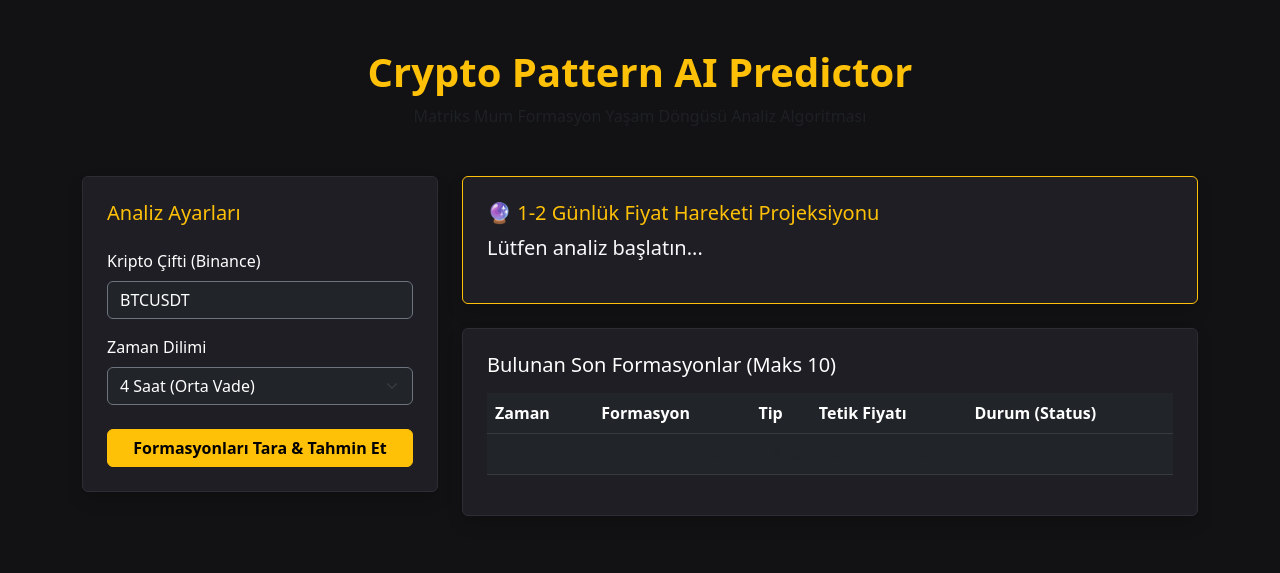
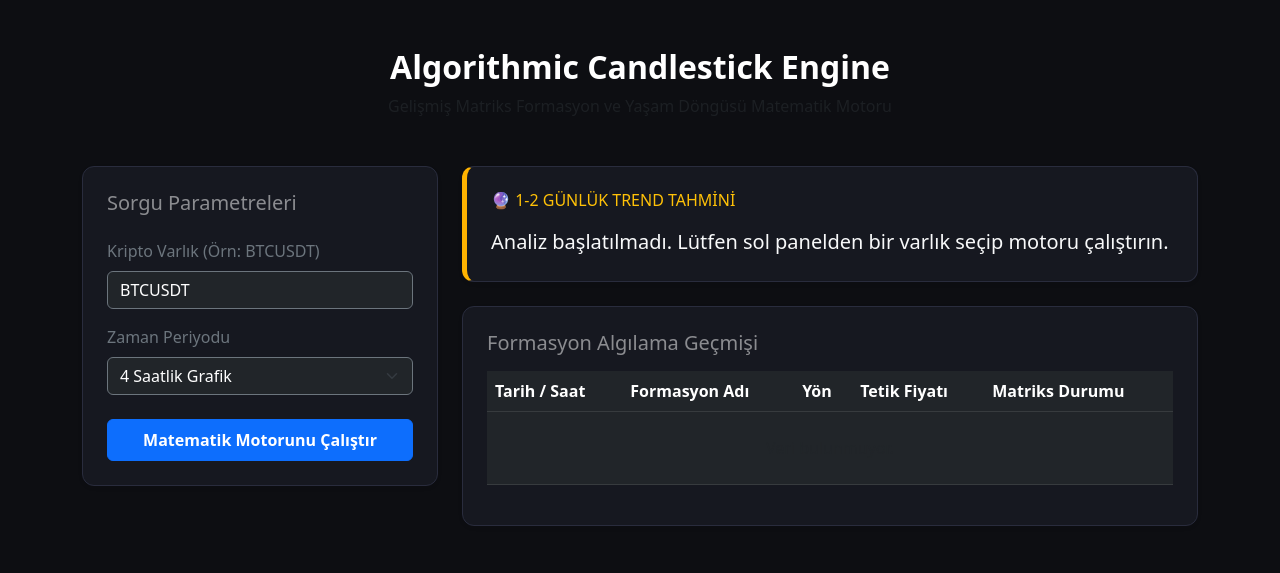
Before and after one commit to farukcap/borsa, a Flask app: page / in a window 1280 px wide. Shown: the top 573 px of the page. Run offline with Flask 3, Linux system fonts and the light colour scheme.

Commit message:
Update index.html

```diff
--- a/templates/index.html
+++ b/templates/index.html
@@ -3,67 +3,68 @@
 <head>
     <meta charset="UTF-8">
     <meta name="viewport" content="width=device-width, initial-scale=1.0">
-    <title>Kripto Mum Formasyon Tarayıcı</title>
+    <title>Pure Math Crypto Pattern Analyzer</title>
     <link href="https://cdn.jsdelivr.net/npm/bootstrap@5.3.0/dist/css/bootstrap.min.css" rel="stylesheet">
     <style>
-        body { background-color: #121214; color: #e4e6eb; }
-        .card { background-color: #1e1e24; border: 1px solid #2d2d35; color: #fff; }
-        .badge-bullish { background-color: #26a69a; }
-        .badge-bearish { background-color: #ef5350; }
-        .status-confirmed { color: #26a69a; font-weight: bold; }
-        .status-fail { color: #ef5350; font-weight: bold; }
-        .status-not { color: #ffb300; font-weight: bold; }
+        body { background-color: #0d0e12; color: #e4e6eb; font-family: system-ui, -apple-system, sans-serif; }
+        .card { background-color: #161820; border: 1px solid #292c3d; border-radius: 12px; color: #fff; }
+        .border-prediction { border-left: 5px solid #ffb300 !important; }
+        .badge-bull { background-color: #00b0ff; color: #fff; }
+        .badge-bear { background-color: #ff5252; color: #fff; }
+        .st-confirmed { color: #00e676; font-weight: bold; }
+        .st-fail { color: #ff5252; font-weight: bold; }
+        .st-not { color: #ffb300; font-weight: bold; }
     </style>
 </head>
 <body>
 
 <div class="container py-5">
     <div class="text-center mb-5">
-        <h1 class="fw-bold text-warning">Crypto Pattern AI Predictor</h1>
-        <p class="text-muted">Matriks Mum Formasyon Yaşam Döngüsü Analiz Algoritması</p>
+        <h2 class="fw-bold text-white">Algorithmic Candlestick Engine</h2>
+        <p class="text-muted">Gelişmiş Matriks Formasyon ve Yaşam Döngüsü Matematik Motoru</p>
     </div>
 
     <div class="row g-4">
-        <div class="col-md-4">
-            <div class="card p-4 shadow">
-                <h5 class="card-title mb-4 text-warning">Analiz Ayarları</h5>
+        <div class="col-lg-4">
+            <div class="card p-4 shadow-sm">
+                <h5 class="mb-4 text-white-50">Sorgu Parametreleri</h5>
                 <div class="mb-3">
-                    <label class="form-label">Kripto Çifti (Binance)</label>
-                    <input type="text" id="symbol" class="form-control bg-dark text-white border-secondary" value="BTCUSDT" placeholder="Örn: BTCUSDT, ETHUSDT">
+                    <label class="form-label text-secondary">Kripto Varlık (Örn: BTCUSDT)</label>
+                    <input type="text" id="symbol" class="form-control bg-dark text-white border-secondary" value="BTCUSDT">
                 </div>
                 <div class="mb-4">
-                    <label class="form-label">Zaman Dilimi</label>
+                    <label class="form-label text-secondary">Zaman Periyodu</label>
                     <select id="interval" class="form-select bg-dark text-white border-secondary">
-                        <option value="15m">15 Dakika (Kısa Vade)</option>
-                        <option value="4h" selected>4 Saat (Orta Vade)</option>
+                        <option value="15m">15 Dakikalık Grafik</option>
+                        <option value="4h" selected>4 Saatlik Grafik</option>
                     </select>
                 </div>
-                <button onclick="startAnalysis()" class="btn btn-warning w-100 fw-bold">Formasyonları Tara & Tahmin Et</button>
+                <button onclick="runEngine()" class="btn btn-primary w-100 fw-bold py-2">Matematik Motorunu Çalıştır</button>
             </div>
         </div>
 
-        <div class="col-md-8">
-            <div class="card p-4 mb-4 border-warning shadow">
-                <h5 class="text-warning mb-2">🔮 1-2 Günlük Fiyat Hareketi Projeksiyonu</h5>
-                <p id="projection-text" class="fs-5 text-light">Lütfen analiz başlatın...</p>
+        <div class="col-lg-8">
+            <div class="card p-4 mb-4 border-prediction shadow-sm">
+                <h6 class="text-warning text-uppercase tracking-wider">🔮 1-2 Günlük Trend Tahmini</h6>
+                <div id="projection-output" class="fs-5 mt-2 text-light">Analiz başlatılmadı. Lütfen sol panelden bir varlık seçip motoru çalıştırın.</div>
             </div>
 
-            <div class="card p-4 shadow">
-                <h5 class="mb-3">Bulunan Son Formasyonlar (Maks 10)</h5>
+            <div class="card p-4 shadow-sm">
+                <h5 class="mb-3 text-white-50">Formasyon Algılama Geçmişi</h5>
                 <div class="table-responsive">
                     <table class="table table-dark table-hover align-middle">
                         <thead>
                             <tr>
-                                <th>Zaman</th>
-                                <th>Formasyon</th>
-                                <th>Tip</th>
+                                <th>Tarih / Saat</th>
+                                <th>Formasyon Adı</th>
+                                <th>Yön</th>
                                 <th>Tetik Fiyatı</th>
-                                <th>Durum (Status)</th>
+                                <th>Matriks Durumu</th>
                             </tr>
                         </thead>
-                        <tbody id="pattern-table-body">
+                        <tbody id="results-tbody">
                             <tr>
-                                <td colspan="5" class="text-center text-muted">Veri yok. Analiz butonuna tıklayın.</td>
+                                <td colspan="5" class="text-center text-muted py-4">Veri bulunmuyor.</td>
                             </tr>
                         </tbody>
                     </table>
@@ -74,14 +75,14 @@
 </div>
 
 <script>
-function startAnalysis() {
+function runEngine() {
     const symbol = document.getElementById('symbol').value;
     const interval = document.getElementById('interval').value;
-    const tbody = document.getElementById('pattern-table-body');
-    const projText = document.getElementById('projection-text');
+    const tbody = document.getElementById('results-tbody');
+    const projection = document.getElementById('projection-output');
 
-    tbody.innerHTML = `<tr><td colspan="5" class="text-center text-warning">Analiz ediliyor, lütfen bekleyin...</td></tr>`;
-    projText.innerHTML = "Veriler hesaplanıyor...";
+    tbody.innerHTML = `<tr><td colspan="5" class="text-center text-info py-4">Saf matematiksel formüller çalıştırılıyor...</td></tr>`;
+    projection.innerHTML = "Hesaplanıyor...";
 
     fetch('/api/scan', {
         method: 'POST',
@@ -91,38 +92,38 @@
     .then(res => res.json())
     .then(data => {
         if(!data.success) {
-            tbody.innerHTML = `<tr><td colspan="5" class="text-center text-danger">${data.message}</td></tr>`;
+            tbody.innerHTML = `<tr><td colspan="5" class="text-center text-danger py-4">${data.message}</td></tr>`;
             return;
         }
 
-        projText.innerText = data.projection;
+        projection.innerText = data.projection;
         tbody.innerHTML = "";
 
         if(data.patterns.length === 0) {
-            tbody.innerHTML = `<tr><td colspan="5" class="text-center text-muted">Bu zaman diliminde onay bekleyen formasyon bulunamadı.</td></tr>`;
+            tbody.innerHTML = `<tr><td colspan="5" class="text-center text-muted py-4">Belirtilen mum aralığında geçerli formasyon teyidi yakalanamadı.</td></tr>`;
             return;
         }
 
         data.patterns.forEach(p => {
-            let typeBadge = p.type === 'Bullish' ? `<span class="badge badge-bullish">Boğa</span>` : `<span class="badge badge-bearish">Ayı</span>`;
-            let statusClass = 'text-muted';
-            if(p.status === 'Confirmed') statusClass = 'status-confirmed';
-            if(p.status === 'Confirmed & Fail') statusClass = 'status-fail';
-            if(p.status === 'Not Confirmed') statusClass = 'status-not';
+            let badge = p.type === 'Bullish' ? `<span class="badge badge-bull">Boğa</span>` : `<span class="badge badge-bear">Ayı</span>`;
+            let statusSpan = '';
+            if(p.status === 'Confirmed') statusSpan = `<span class="st-confirmed">Confirmed</span>`;
+            else if(p.status === 'Confirmed & Fail') statusSpan = `<span class="st-fail">Confirmed & Fail</span>`;
+            else statusSpan = `<span class="st-not">Not Confirmed</span>`;
 
             tbody.innerHTML += `
                 <tr>
                     <td>${p.time}</td>
                     <td>${p.pattern}</td>
-                    <td>${typeBadge}</td>
+                    <td>${badge}</td>
                     <td>${p.trigger_price}</td>
-                    <td class="${statusClass}">${p.status}</td>
+                    <td>${statusSpan}</td>
                 </tr>
             `;
         });
     })
-    .catch(err => {
-        tbody.innerHTML = `<tr><td colspan="5" class="text-center text-danger">Bağlantı hatası gerçekleşti.</td></tr>`;
+    .catch(() => {
+        tbody.innerHTML = `<tr><td colspan="5" class="text-center text-danger py-4">Uzak sunucu hatası. Ayarları kontrol edin.</td></tr>`;
     });
 }
 </script>
```
